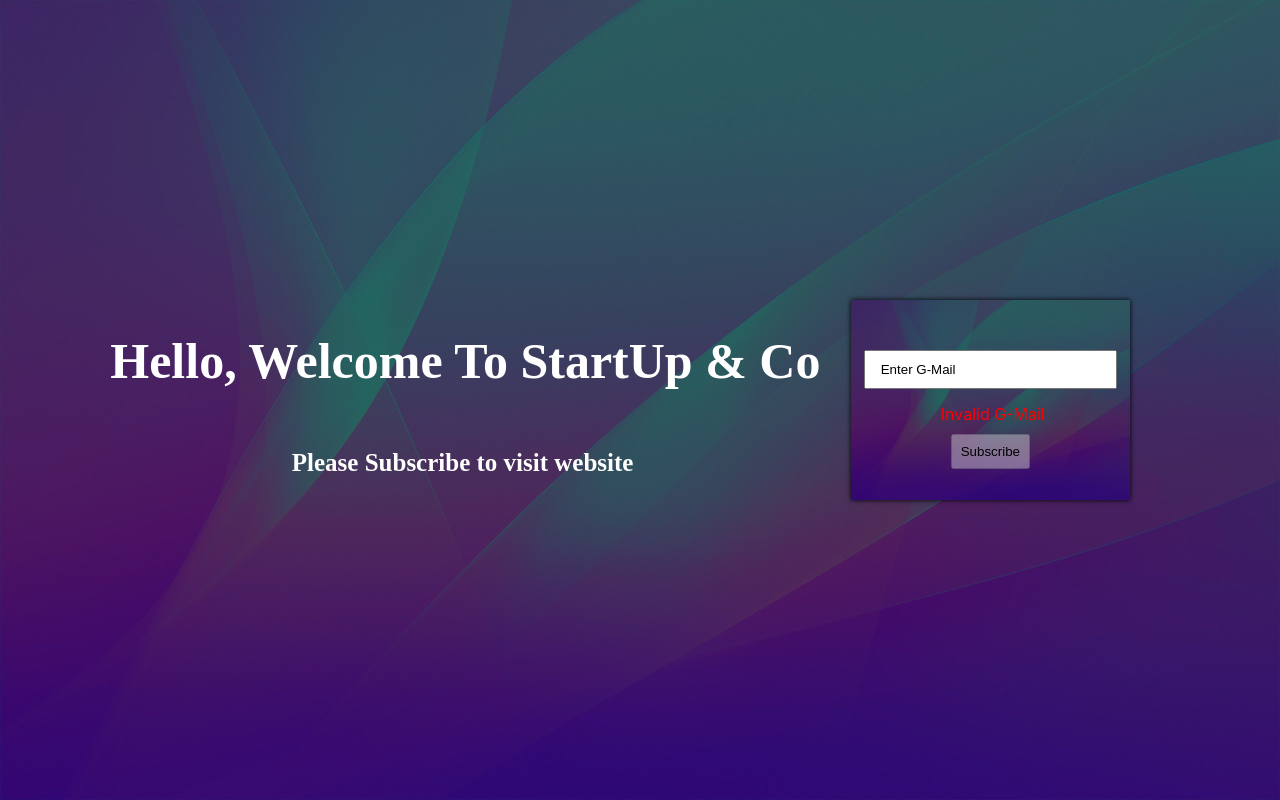
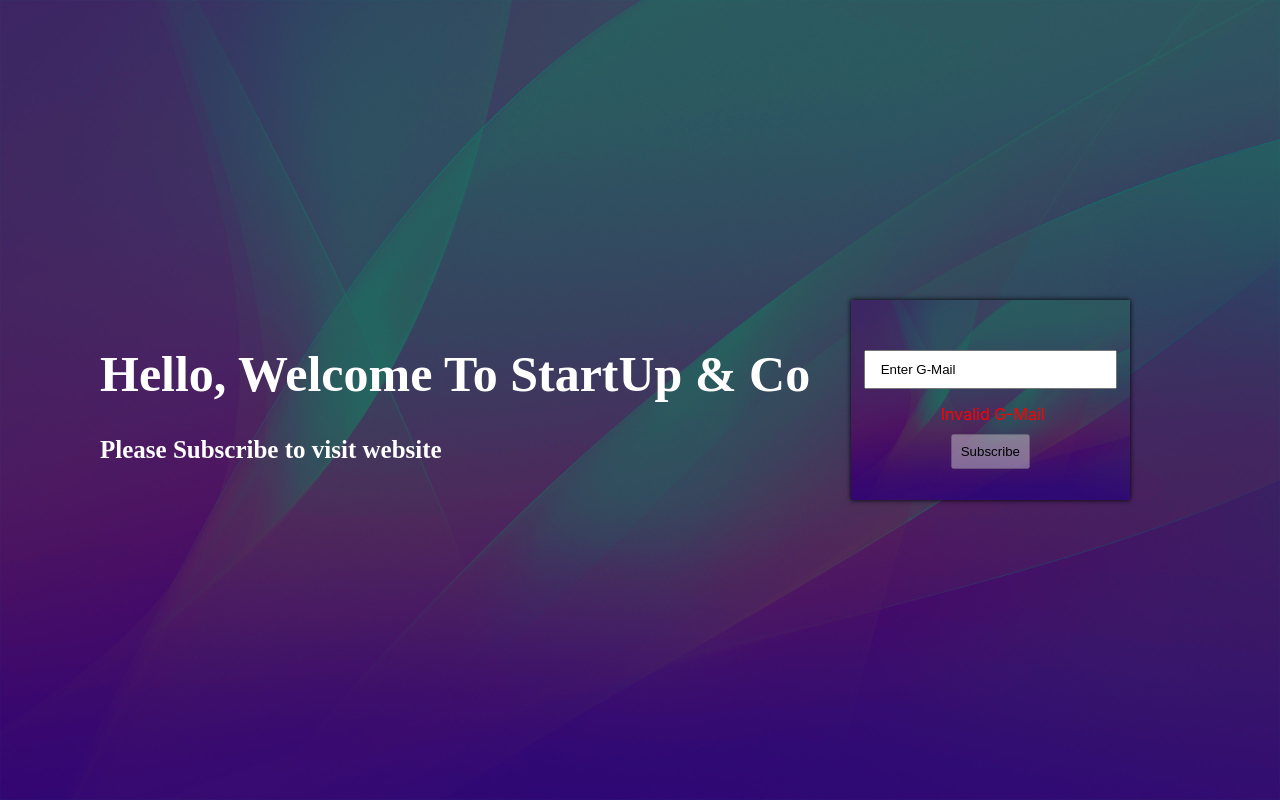
Before and after one commit to gopichandu-tech/searchForJobs_frontend, a React (Create React App) app: page / in a window 1280 px wide. Built offline with nearby package versions, Linux system fonts and the light colour scheme; a web font is replaced by a local one.

Commit message:
changes made in navbar.js some glitch occurred in title container

```diff
--- a/src/Components/Cards/AppllyForJob.js
+++ b/src/Components/Cards/AppllyForJob.js
@@ -69,10 +69,9 @@
     <div>
 
       <div className='application-container'>
-      <div className='title'>Apply With StartUp & Co</div>
+      <div className='heading-title'>Apply With StartUp & Co</div>
 
         <div className='details-container'>
-
             <input type='text' placeholder='Username' onChange={handleUserName}/>{validateusername ? null : <span className='invalid'>Minimum 3 characters</span>}
             <input type='email' placeholder='E-mail' onChange={handleEmail}/>{validateemail ? null : <span className='invalid'>inavlid mail</span>}
             <input type='password' placeholder='create password'  onChange={handleEnterPassword}/>{validatepassword ? null : <span className='invalid'>password contains atleast one Uppercase one Lowercase and one number</span>}
--- a/src/Components/Cards/ApplyForJob.css
+++ b/src/Components/Cards/ApplyForJob.css
@@ -21,7 +21,7 @@
     padding: 50px 0;
 }
 
-.title {
+.heading-title {
     padding: 20px 0;
     color: #fff;
     display: flex;
--- a/src/Components/Navbar/Navbar.css
+++ b/src/Components/Navbar/Navbar.css
@@ -20,6 +20,7 @@
     font-family: 'Handjet', cursive;
     font-size: 25px;
 }
+
 
 .signup-container{
     display: flex;
```
